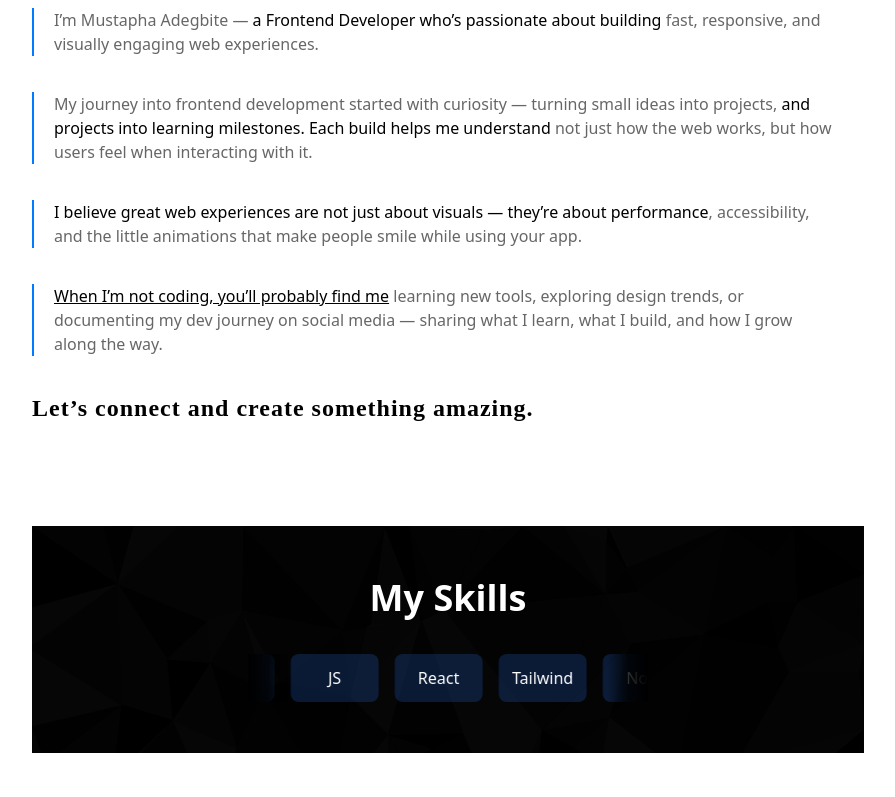
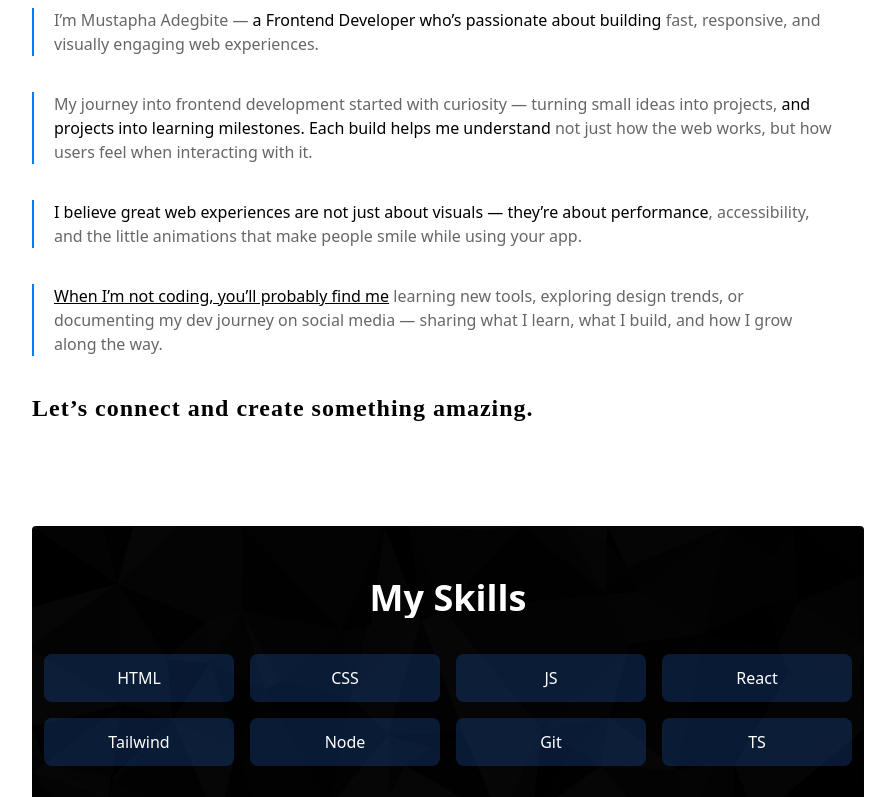
Before and after one commit to Genius-mu/portfolio.me, a React (Vite) app: page / in a window 1280 px wide. Shown: the part 2000-2797 px from the top of the page, without its empty margins (192-1087 px from the left). Built offline with nearby package versions, Linux system fonts and the light colour scheme; a web font is replaced by a local one.

Commit message:
myPortfolio

```diff
--- a/src/components/Header.jsx
+++ b/src/components/Header.jsx
@@ -9,38 +9,38 @@ const Header = () => {
           <div className="w-fit pr-2 border-r border-black/10 h-full flex">
             <Link
               to="/"
-              className="text-black py-2 rounded px-3 sm:px-4 hover:px-6 sm:hover:px-7 transition-all duration-300 ease-in-out hover:bg-[#f1f1f1]/30 hover:backdrop-blur-2xl"
+              className="text-black py-2 rounded px-2 sm:px-4 hover:px-4 sm:hover:px-7 transition-all duration-300 ease-in-out hover:bg-[#f1f1f1]/30 hover:backdrop-blur-2xl"
             >
-              <Home />
+              <Home className="w-4 h-4 sm:w-6 sm:h-6" />
             </Link>
           </div>
           <nav className="flex gap-x-2 pr-2 border-r border-black/10">
             <Link
               to="https://x.com/mustaphAdegbite"
-              className="text-black py-2 rounded px-3 sm:px-4 hover:px-6 sm:hover:px-7 transition-all duration-300 ease-in-out hover:bg-[#f1f1f1]/30 hover:backdrop-blur-2xl"
+              className="text-black py-2 rounded px-2 sm:px-4 hover:px-4 sm:hover:px-7 transition-all duration-300 ease-in-out hover:bg-[#f1f1f1]/30 hover:backdrop-blur-2xl"
               target="_blank"
             >
-              <Twitter />
+              <Twitter className="w-4 h-4 sm:w-6 sm:h-6" />
             </Link>
             <Link
               to="https://github.com/Genius-mu"
-              className="text-black py-2 rounded px-3 sm:px-4 hover:px-6 sm:hover:px-7 transition-all duration-300 ease-in-out hover:bg-[#f1f1f1]/30 hover:backdrop-blur-2xl"
+              className="text-black py-2 rounded px-2 sm:px-4 hover:px-4 sm:hover:px-7 transition-all duration-300 ease-in-out hover:bg-[#f1f1f1]/30 hover:backdrop-blur-2xl"
               target="_blank"
             >
-              <Github />
+              <Github className="w-4 h-4 sm:w-6 sm:h-6" />
             </Link>
             <a
               href="/resume.pdf"
               download="Mustapha_Adegbite_Resume.pdf"
-              className="text-black py-2 rounded px-3 sm:px-4 hover:px-6 sm:hover:px-7 transition-all duration-300 ease-in-out hover:bg-[#f1f1f1]/30 hover:backdrop-blur-2xl"
+              className="text-black py-2 rounded px-2 sm:px-4 hover:px-4 sm:hover:px-7 transition-all duration-300 ease-in-out hover:bg-[#f1f1f1]/30 hover:backdrop-blur-2xl"
             >
-              <FileBarChart />
+              <FileBarChart className="w-4 h-4 sm:w-6 sm:h-6" />
             </a>
           </nav>
           <a
             href="mailto:adegbitemustapha73@gmail.com"
             target="_blank"
-            className="text-white bg-black py-2 rounded px-4 hover:px-7 transition-all duration-300 ease-in-out hover:bg-black/80"
+            className="text-white bg-black text-[13px] sm:text-[16px] py-2 rounded px-4 hover:px-6 sm:hover:px-7 transition-all duration-300 ease-in-out hover:bg-black/80"
           >
             Hire me
           </a>
--- a/src/components/Hero.jsx
+++ b/src/components/Hero.jsx
@@ -13,7 +13,7 @@ const Hero = () => {
               whileInView={{ opacity: 1, x: 0 }}
               transition={{ duration: 0.6 }}
               viewport={{ once: false, amount: 0.3 }}
-              className="font-bold text-2xl sm:text-4xl tracking-[1px]"
+              className="font-bold text-xl sm:text-4xl tracking-[1px]"
             >
               Hey, I’m Mustapha Adegbite.
             </motion.h2>
@@ -22,7 +22,7 @@ const Hero = () => {
               whileInView={{ opacity: 1, x: 0 }}
               transition={{ duration: 2 }}
               viewport={{ once: false, amount: 0.3 }}
-              className="font-bold text-2xl sm:text-4xl tracking-[1px]"
+              className="font-bold text-xl sm:text-4xl tracking-[1px]"
             >
               Frontend Engineer
             </motion.h2>
@@ -37,11 +37,11 @@ const Hero = () => {
               I love turning ideas into sleek, responsive experiences that look
               good and feel even better.
             </motion.p>
-            <div className="mt-1 flex w-fit gap-x-2">
+            <div className="mt-1 flex flex-col sm:flex-row gap-y-2 w-fit gap-x-2">
               <a
                 href="mailto:adegbitemustapha73@gmail.com"
                 target="_blank"
-                className="text-white w-fit text-[16px] bg-black py-3 rounded-2xl px-5 hover:px-7 transition-all duration-300 ease-in-out hover:bg-black/80"
+                className="text-white w-full sm:w-fit text-[16px] bg-black py-3 rounded-2xl px-5 hover:px-7 transition-all duration-300 ease-in-out hover:bg-black/80"
               >
                 Hire me
               </a>
@@ -53,7 +53,7 @@ const Hero = () => {
               </ul>
             </div>
           </div>
-          <div className="w-[20em] h-[20em] rounded-[50%] overflow-hidden">
+          <div className="sm:w-[20em] sm:h-[20em] w-full h-[20em] rounded-[50%] overflow-hidden">
             <img
               src="/images/img1.webp"
               alt=""
--- a/src/components/Section4.jsx
+++ b/src/components/Section4.jsx
@@ -1,54 +1,84 @@
-const skills = [
-  "HTML",
-  "CSS",
-  "JS",
-  "React",
-  "Tailwind",
-  "Node",
-  "Git",
-  "TS",
-  "GITHUB",
-];
+// const skills = [
+//   "HTML",
+//   "CSS",
+//   "JS",
+//   "React",
+//   "Tailwind",
+//   "Node",
+//   "Git",
+//   "TS",
+//   "GITHUB",
+// ];
+
+// export default function Section4Marquee() {
+//   return (
+//     <section className="sec4 w-full py-[2%] flex justify-center items-center">
+//       <div className="sc4Div w-[80%] sm:w-[65%] py-[4%] flex flex-col items-center gap-y-9">
+//         <div className="w-full flex justify-center">
+//           <h2 className="text-4xl font-bold text-white">My Skills</h2>
+//         </div>
+
+//         {/* MARQUEE WRAPPER */}
+//         <div className="carousel w-[90%] sm:w-[25em] relative overflow-hidden">
+//           {/* LEFT FADE */}
+//           <div className="pointer-events-none absolute left-0 top-0 h-full w-10 bg-gradient-to-r from-black via-black/80 to-transparent z-10"></div>
+
+//           {/* RIGHT FADE */}
+//           <div className="pointer-events-none absolute right-0 top-0 h-full w-10 bg-gradient-to-l from-black via-black/80 to-transparent z-10"></div>
+
+//           {/* TRACK */}
+//           <div className="track flex will-change-transform">
+//             {/** First copy */}
+//             <div className="group flex items-center gap-x-4 pr-9">
+//               {skills.map((s, i) => (
+//                 <div
+//                   key={`a-${i}`}
+//                   className="skill flex-none w-[5.5rem] h-12 rounded-lg flex items-center justify-center bg-blue-500/20 text-white"
+//                 >
+//                   {s}
+//                 </div>
+//               ))}
+//             </div>
+
+//             {/** Second copy (duplicate) */}
+//             <div
+//               aria-hidden="true"
+//               className="group flex items-center gap-x-4 pr-6"
+//             >
+//               {skills.map((s, i) => (
+//                 <div
+//                   key={`b-${i}`}
+//                   className="skill flex-none w-[5.5rem] h-12 rounded-lg flex items-center justify-center bg-blue-500/20 text-white"
+//                 >
+//                   {s}
+//                 </div>
+//               ))}
+//             </div>
+//           </div>
+//         </div>
+//       </div>
+//     </section>
+//   );
+// }
+
+const skills = ["HTML", "CSS", "JS", "React", "Tailwind", "Node", "Git", "TS"];
 
 export default function Section4Marquee() {
   return (
     <section className="sec4 w-full py-[2%] flex justify-center items-center">
-      <div className="sc4Div w-[80%] sm:w-[65%] py-[4%] flex flex-col items-center gap-y-9">
+      <div className="sc4Div w-[80%] rounded sm:w-[65%] py-[4%] flex flex-col items-center gap-y-9">
         <div className="w-full flex justify-center">
           <h2 className="text-4xl font-bold text-white">My Skills</h2>
         </div>
 
         {/* MARQUEE WRAPPER */}
-        <div className="carousel w-[90%] sm:w-[25em] relative overflow-hidden">
-          {/* LEFT FADE */}
-          <div className="pointer-events-none absolute left-0 top-0 h-full w-10 bg-gradient-to-r from-black via-black/80 to-transparent z-10"></div>
-
-          {/* RIGHT FADE */}
-          <div className="pointer-events-none absolute right-0 top-0 h-full w-10 bg-gradient-to-l from-black via-black/80 to-transparent z-10"></div>
-
-          {/* TRACK */}
-          <div className="track flex will-change-transform">
-            {/** First copy */}
-            <div className="group flex items-center gap-x-4 pr-6">
+        <div className="w-full">
+          <div className="flex w-full">
+            <div className="group px-3 grid grid-cols-2 sm:grid-cols-4 w-[100%] items-center gap-4">
               {skills.map((s, i) => (
                 <div
                   key={`a-${i}`}
-                  className="skill flex-none w-[5.5rem] h-12 rounded-lg flex items-center justify-center bg-blue-500/20 text-white"
-                >
-                  {s}
-                </div>
-              ))}
-            </div>
-
-            {/** Second copy (duplicate) */}
-            <div
-              aria-hidden="true"
-              className="group flex items-center gap-x-4 pr-6"
-            >
-              {skills.map((s, i) => (
-                <div
-                  key={`b-${i}`}
-                  className="skill flex-none w-[5.5rem] h-12 rounded-lg flex items-center justify-center bg-red-500 text-white"
+                  className="skill flex-none w-full h-12 rounded-lg flex items-center justify-center bg-blue-500/20 text-white"
                 >
                   {s}
                 </div>
--- a/src/index.css
+++ b/src/index.css
@@ -1,4 +1,9 @@
 @import "tailwindcss";
+
+* {
+  box-sizing: border-box;
+  overflow-x: hidden;
+}
 
 body {
   background-color: #fff;
@@ -13,12 +18,14 @@ html {
 }
 
 .sc4Div {
-  background: rgba(0, 0, 0, .9) url("/src/assets/low-poly-grid-haikei.svg");
+  background: rgba(0, 0, 0, 0.9) url("/src/assets/low-poly-grid-haikei.svg");
   background-blend-mode: darken;
   background-size: cover;
   background-repeat: no-repeat;
 }
-
+h2 {
+  overflow: hidden;
+}
 @keyframes jelly-pop {
   0% {
     transform: scale(0.95);
@@ -31,12 +38,10 @@ html {
   }
 }
 
-/* Wrapper already overflow-hidden by Tailwind */
-.carousel {
+/* .carousel {
   position: relative;
 }
 
-/* Smooth Infinite Track Animation */
 .track {
   display: flex;
   animation: marquee 15s linear infinite;
@@ -44,7 +49,6 @@ html {
   will-change: transform;
 }
 
-/* Keyframes for seamless scroll */
 @keyframes marquee {
   0% {
     transform: translateX(0);
@@ -54,12 +58,10 @@ html {
   }
 }
 
-/* Pause on hover */
 .carousel:hover .track {
   animation-play-state: paused;
 }
 
-/* Item sizing */
 .skill {
   flex: 0 0 auto;
-}
+} */
```
